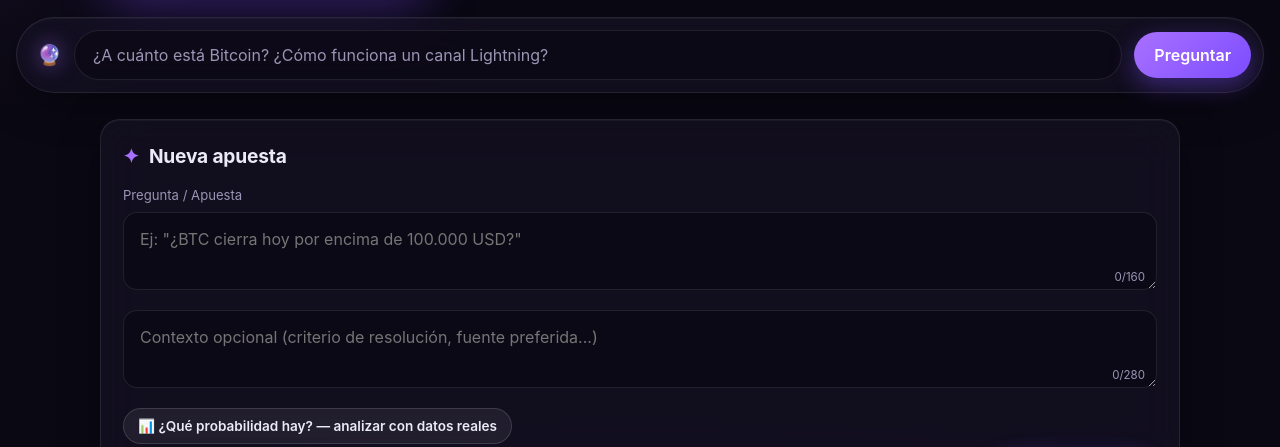
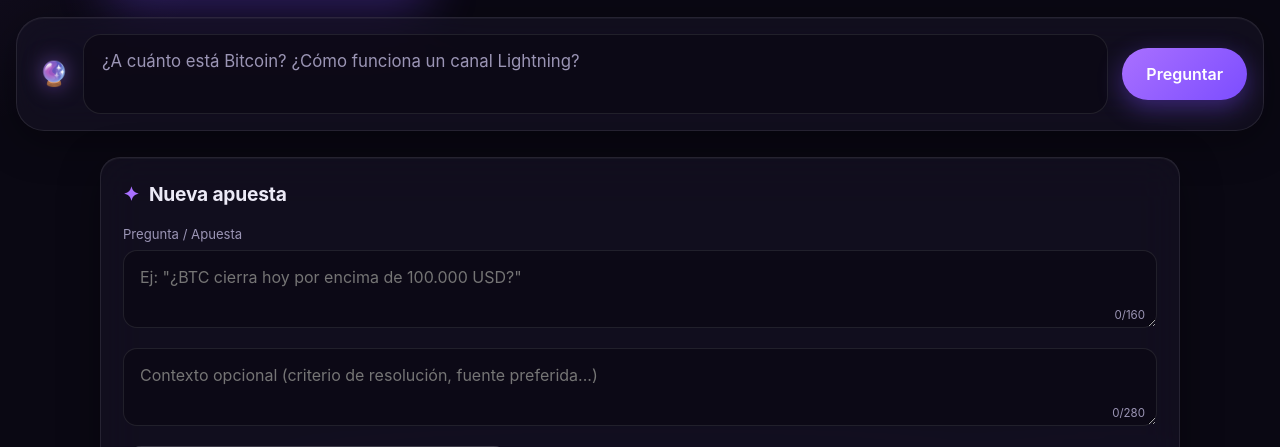
Before and after one commit to Lo0ker-Noma/el-oraculo, a website: page public/index.html in a window 1280 px wide. Shown: the part 341-788 px from the top of the page. Drawn offline with Linux system fonts and the light colour scheme; no server answers.

Commit message:
Campo de preguntas más grande, de dos líneas
El input pasa a textarea de 2 filas con texto mayor y más padding, para que se lean un par de frases sin scroll. Enter sigue enviando y Shift+Enter hace salto de línea.

Co-Authored-By: Claude Opus 4.8 <noreply@anthropic.com>

```diff
--- a/public/app.js
+++ b/public/app.js
@@ -285,7 +285,10 @@ cargarAcceso();
 // listeners (una sola vez)
 $("btnAnalizar").addEventListener("click", analizar);
 $("btnChat").addEventListener("click", preguntar);
-$("chatInput").addEventListener("keydown", (e) => { if (e.key === "Enter") preguntar(); });
+// Enter envia; Shift+Enter hace salto de linea
+$("chatInput").addEventListener("keydown", (e) => {
+  if (e.key === "Enter" && !e.shiftKey) { e.preventDefault(); preguntar(); }
+});
 $("btnCreate").addEventListener("click", createMarket);
 $("payClose").addEventListener("click", closePay);
 $("nostrBtn").addEventListener("click", () => { if (auth) { auth = null; renderAuth(); } else nostrLogin(); });
--- a/public/index.html
+++ b/public/index.html
@@ -35,7 +35,7 @@
 <div class="askBarWrap">
   <div class="askBar glass">
     <span class="askIcon">🔮</span>
-    <input id="chatInput" type="text" maxlength="300" placeholder="¿A cuánto está Bitcoin? ¿Cómo funciona un canal Lightning?">
+    <textarea id="chatInput" rows="2" maxlength="300" placeholder="¿A cuánto está Bitcoin? ¿Cómo funciona un canal Lightning?"></textarea>
     <button id="btnChat" class="glass-btn primary">Preguntar</button>
   </div>
   <div id="chatLog"></div>
--- a/public/style.css
+++ b/public/style.css
@@ -158,19 +158,19 @@ input[type=datetime-local]:focus { border-color: rgba(169, 112, 255, 0.6); }
 /* globo para preguntar al oráculo: ancho completo, encima de "Nueva apuesta" */
 .askBarWrap { display: flex; flex-direction: column; gap: 10px; margin: 20px 0 0; }
 .askBar {
-  display: flex; align-items: center; gap: 12px; padding: 12px 12px 12px 20px;
-  border-radius: 999px;
+  display: flex; align-items: center; gap: 14px; padding: 16px 16px 16px 22px;
+  border-radius: 28px;
 }
-.askIcon { font-size: 1.25rem; flex: none; filter: drop-shadow(0 0 10px rgba(169, 112, 255, 0.5)); }
-.askBar input {
-  flex: 1; font: inherit; color: var(--text);
+.askIcon { font-size: 1.5rem; flex: none; filter: drop-shadow(0 0 10px rgba(169, 112, 255, 0.5)); }
+.askBar textarea {
+  flex: 1; font: inherit; font-size: 1.05rem; line-height: 1.5; color: var(--text);
   background: rgba(10, 8, 18, 0.6); border: 1px solid var(--stroke);
-  border-radius: 999px; outline: none; padding: 12px 18px;
+  border-radius: 18px; outline: none; padding: 14px 18px; resize: none;
   transition: border-color .15s ease, box-shadow .15s ease;
 }
-.askBar input::placeholder { color: var(--muted); }
-.askBar input:focus { border-color: rgba(169, 112, 255, 0.6); box-shadow: 0 0 0 3px rgba(169, 112, 255, 0.15); }
-.askBar .primary { flex: none; white-space: nowrap; }
+.askBar textarea::placeholder { color: var(--muted); }
+.askBar textarea:focus { border-color: rgba(169, 112, 255, 0.6); box-shadow: 0 0 0 3px rgba(169, 112, 255, 0.15); }
+.askBar .primary { flex: none; white-space: nowrap; padding: 14px 24px; }
 .askBarWrap #chatLog { margin: 0; }
 
 /* cómo funciona */
```
